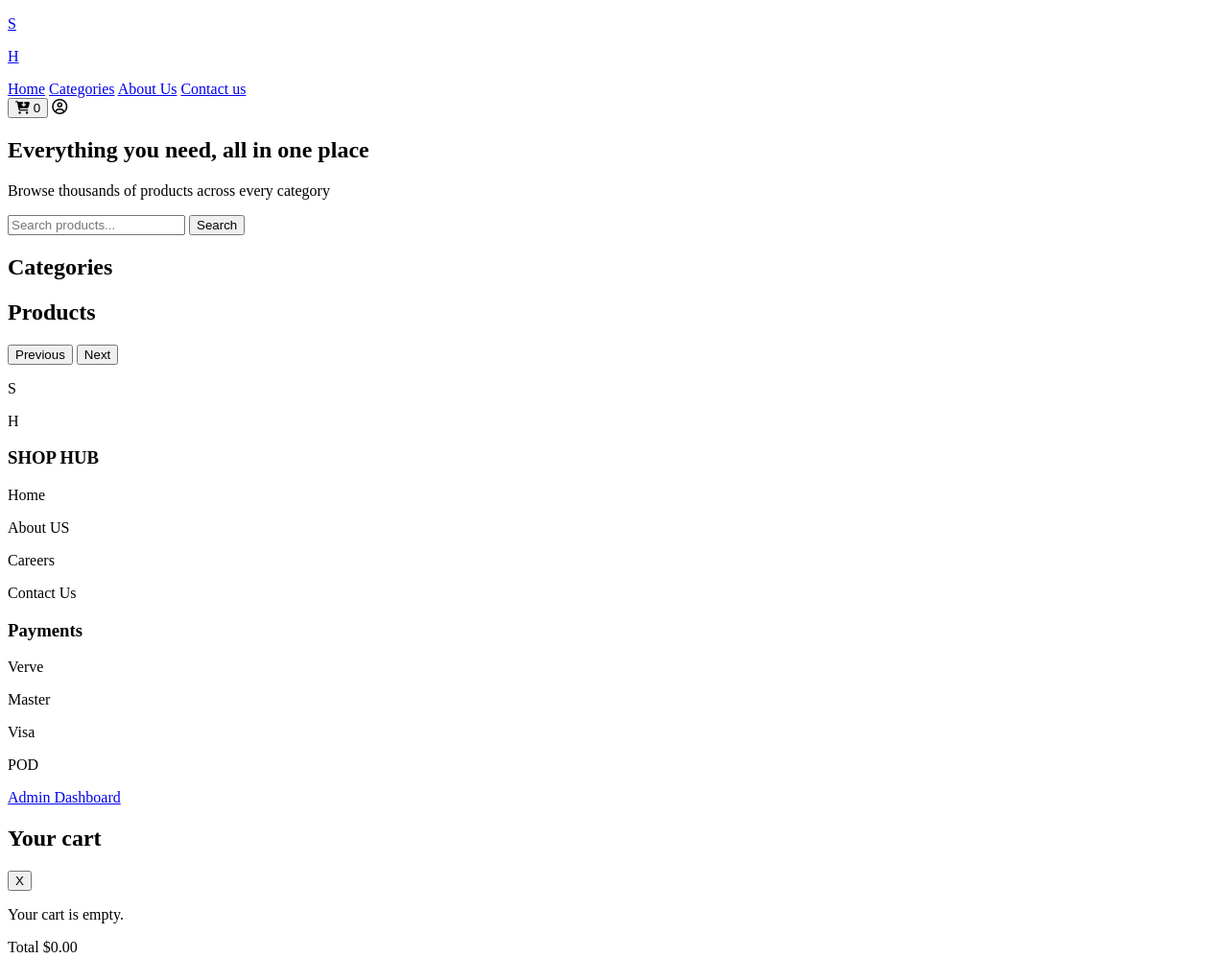
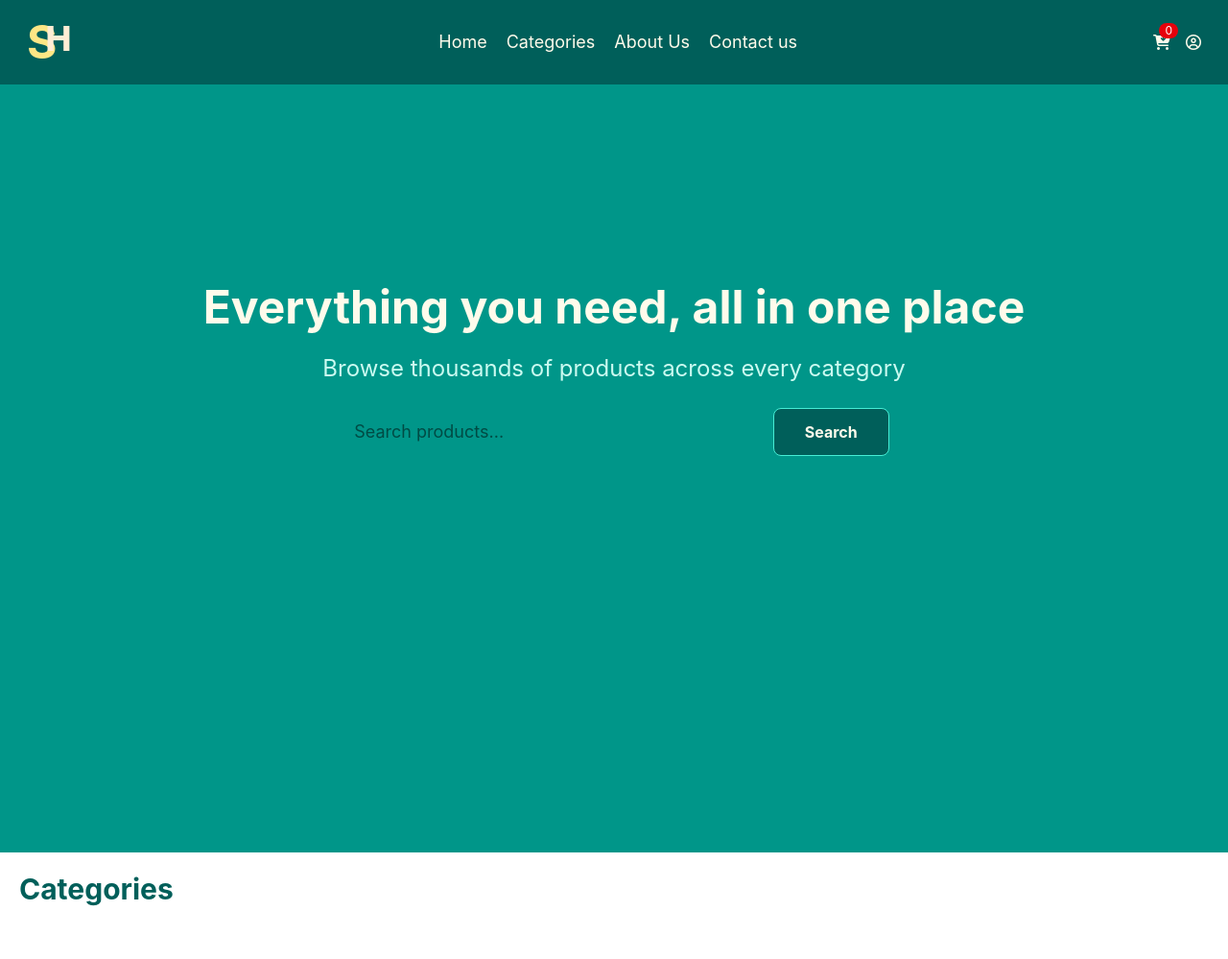
Before and after one commit to ChyyamakaU/ShopHub-ecommerce, a website: page index.html in a window 1280 px wide. Shown: the top 999 px of the page at 96% size. Drawn offline with nearby package versions, Linux system fonts and the light colour scheme; files that its build step writes are made by us from their sources; the site is published under a folder, as on GitHub Pages, so addresses that start at the root find nothing; no server answers.

Commit message:
fix linkage of output

```diff
--- a/admin.html
+++ b/admin.html
@@ -4,7 +4,7 @@
     <meta charset="UTF-8">
     <meta name="viewport" content="width=device-width, initial-scale=1.0">
     <title>Admin</title>
-    <link rel="stylesheet" href="/src/output.css">
+    <link rel="stylesheet" href="output.css">
 </head>
 
 <body>
--- a/index.html
+++ b/index.html
@@ -6,7 +6,7 @@
     <meta name="viewport" content="width=device-width, initial-scale=1.0">
     <title>Document</title>
     <script src="https://kit.fontawesome.com/fbf4810423.js" crossorigin="anonymous"></script>
-    <link rel="stylesheet" href="/src/output.css">
+    <link rel="stylesheet" href="output.css">
 </head>
 
 <body>
@@ -31,7 +31,7 @@
                 <span id="cartCount"
                     class="absolute -top-2 -right-2 bg-red-600 text-white text-xs rounded-full px-1.5">0</span>
             </button>
-            <i class="fa-regular fa-circle-user"></i>
+           <a href="admin.html"> <i class="fa-regular fa-circle-user"></i></a>
         </div>
 
     </header>
```
Also changed, not shown: src/output.css (added).
